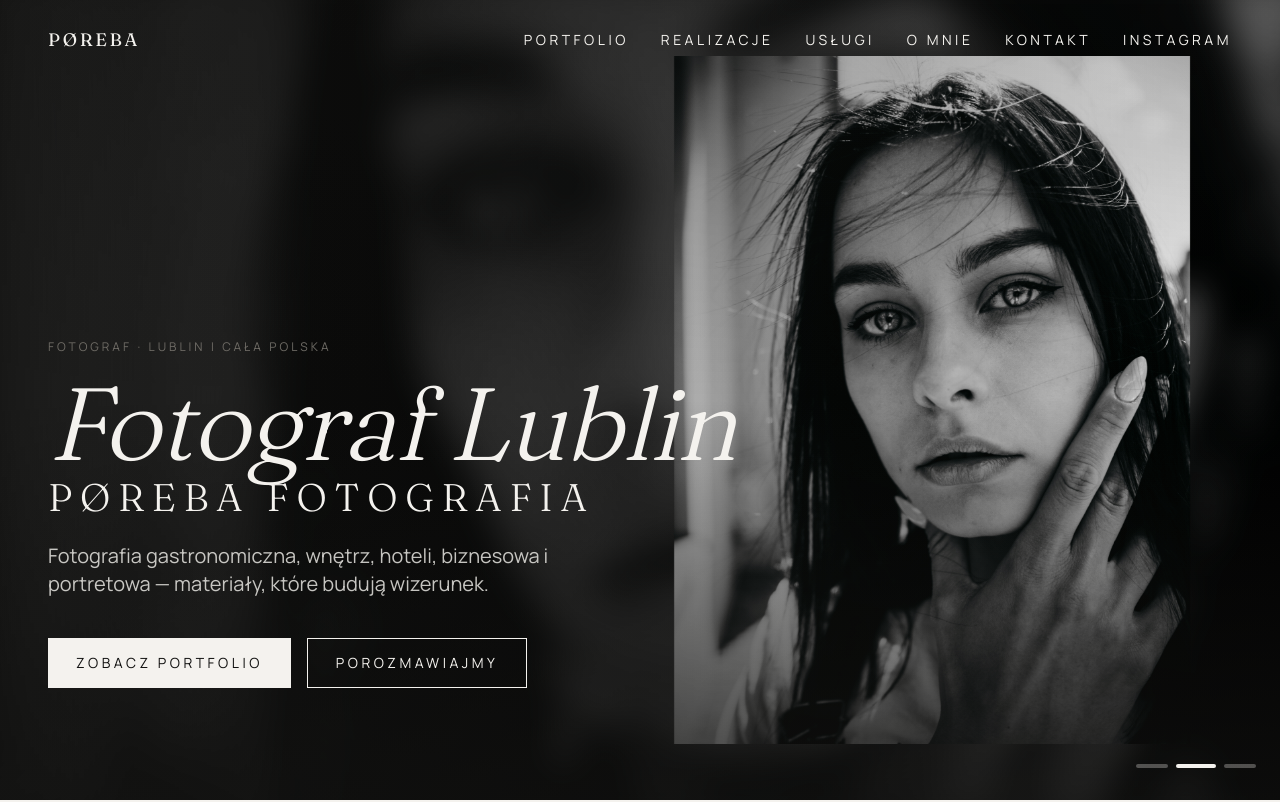
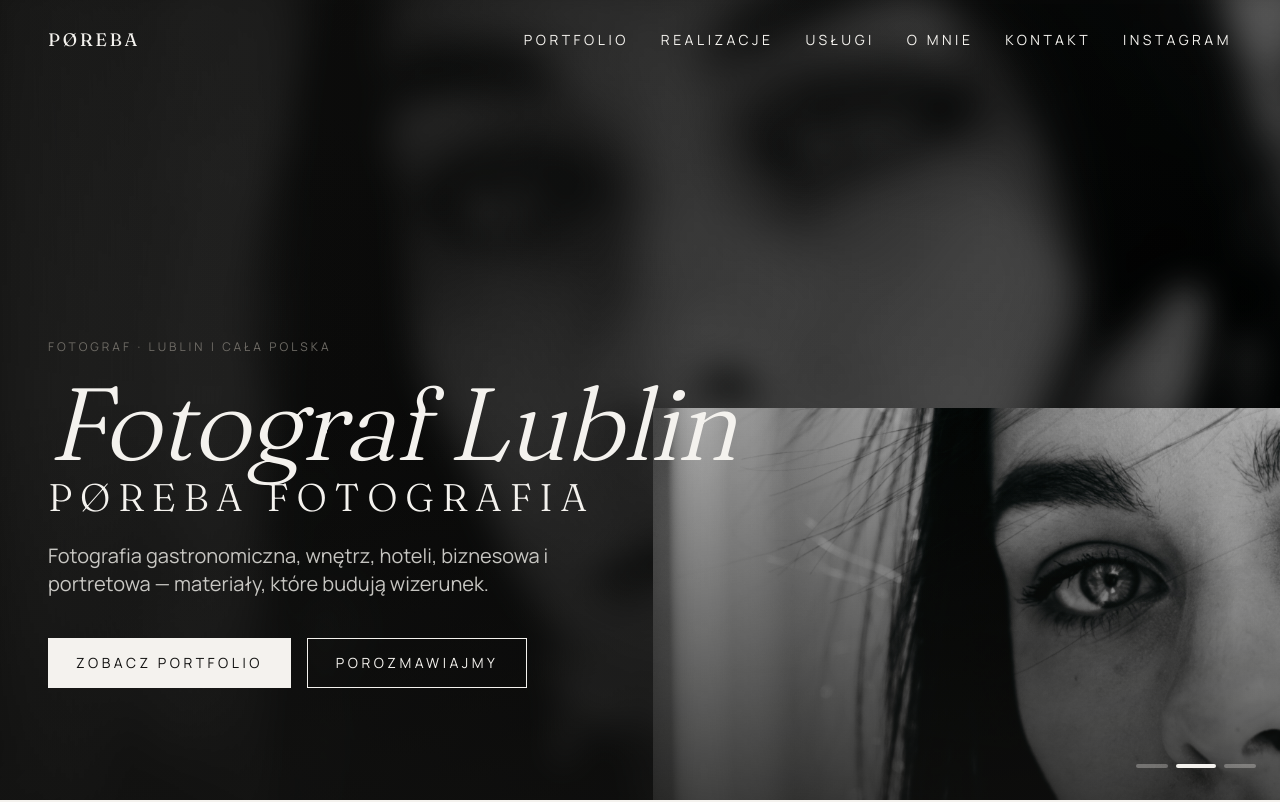
Before and after one commit to marcin-por95/POREBA-SITE, a Next.js app: page / in a window 1280 px wide. Shown: the top 802 px of the page. Built offline with nearby package versions, Linux system fonts and the light colour scheme; no server answers.

Commit message:
Ujednolicenie szerokości zdjęć w karuzeli hero

```diff
--- a/components/sections/Hero.tsx
+++ b/components/sections/Hero.tsx
@@ -9,14 +9,17 @@ const heroImages = [
   {
     src: "/images/hero/hero-01.jpg",
     alt: "Fotografia portretowa — PØREBA Fotografia",
+    position: "center 42%",
   },
   {
     src: "/images/hero/hero-02.jpg",
     alt: "Fotografia gastronomiczna — PØREBA Fotografia",
+    position: "center center",
   },
   {
     src: "/images/hero/hero-03.jpg",
     alt: "Fotografia wnętrz — PØREBA Fotografia",
+    position: "center center",
   },
 ];
 
@@ -65,7 +68,7 @@ export default function Hero() {
           </motion.div>
 
           <motion.div
-            className="absolute inset-[3%] sm:inset-[4%] lg:inset-[5%] xl:inset-[6%]"
+            className="absolute left-1/2 top-1/2 h-[88%] w-[94%] -translate-x-1/2 -translate-y-1/2 overflow-hidden sm:h-[88%] sm:w-[92%] lg:h-[88%] lg:w-[90%] xl:w-[88%]"
             animate={
               active === i && !shouldReduceMotion
                 ? { scale: [0.97, 1] }
@@ -78,8 +81,9 @@ export default function Hero() {
               alt={img.alt}
               fill
               priority={i === 0}
-              sizes="100vw"
-              className="object-contain object-center lg:object-right"
+              sizes="(max-width: 640px) 94vw, (max-width: 1024px) 92vw, (max-width: 1280px) 90vw, 88vw"
+              className="object-cover"
+              style={{ objectPosition: img.position }}
             />
           </motion.div>
         </motion.div>
```
